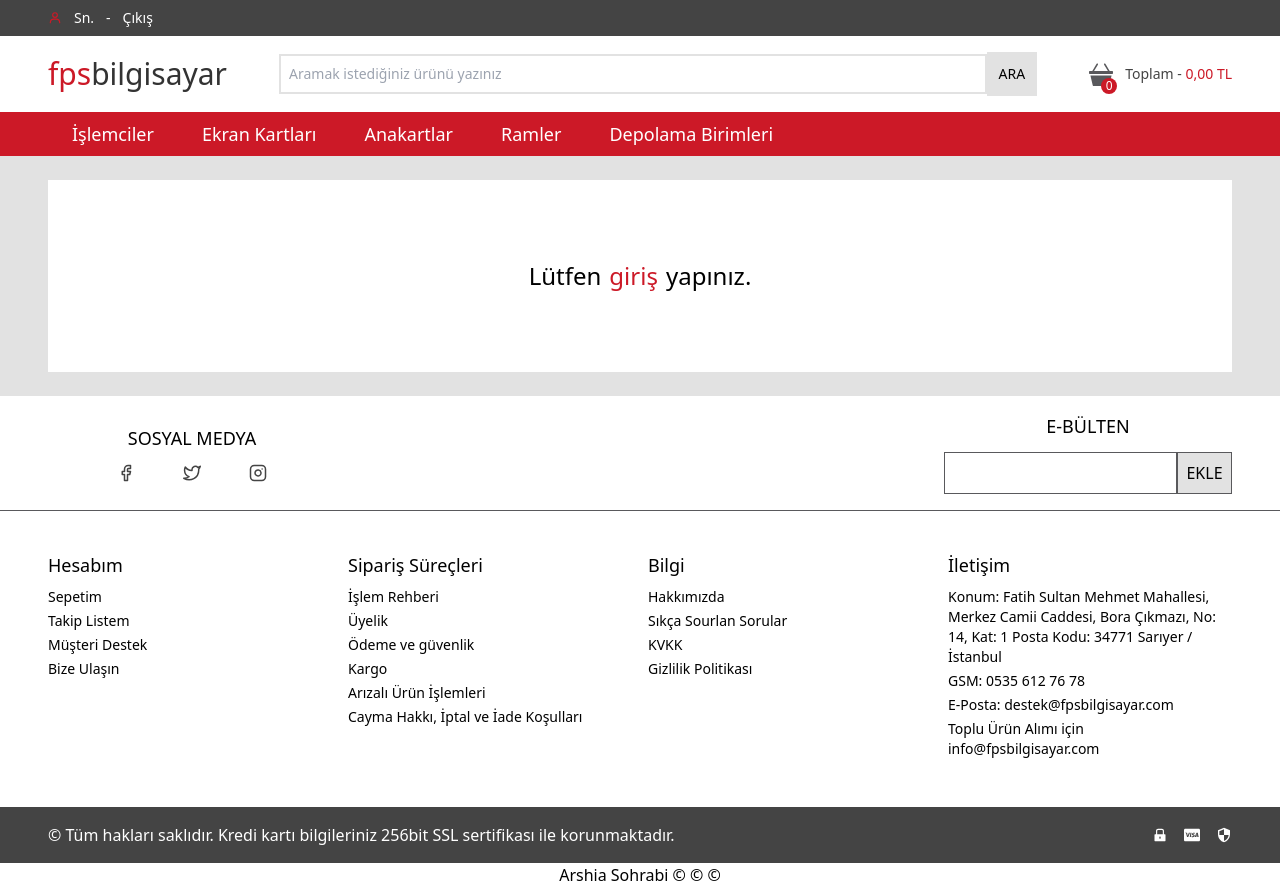
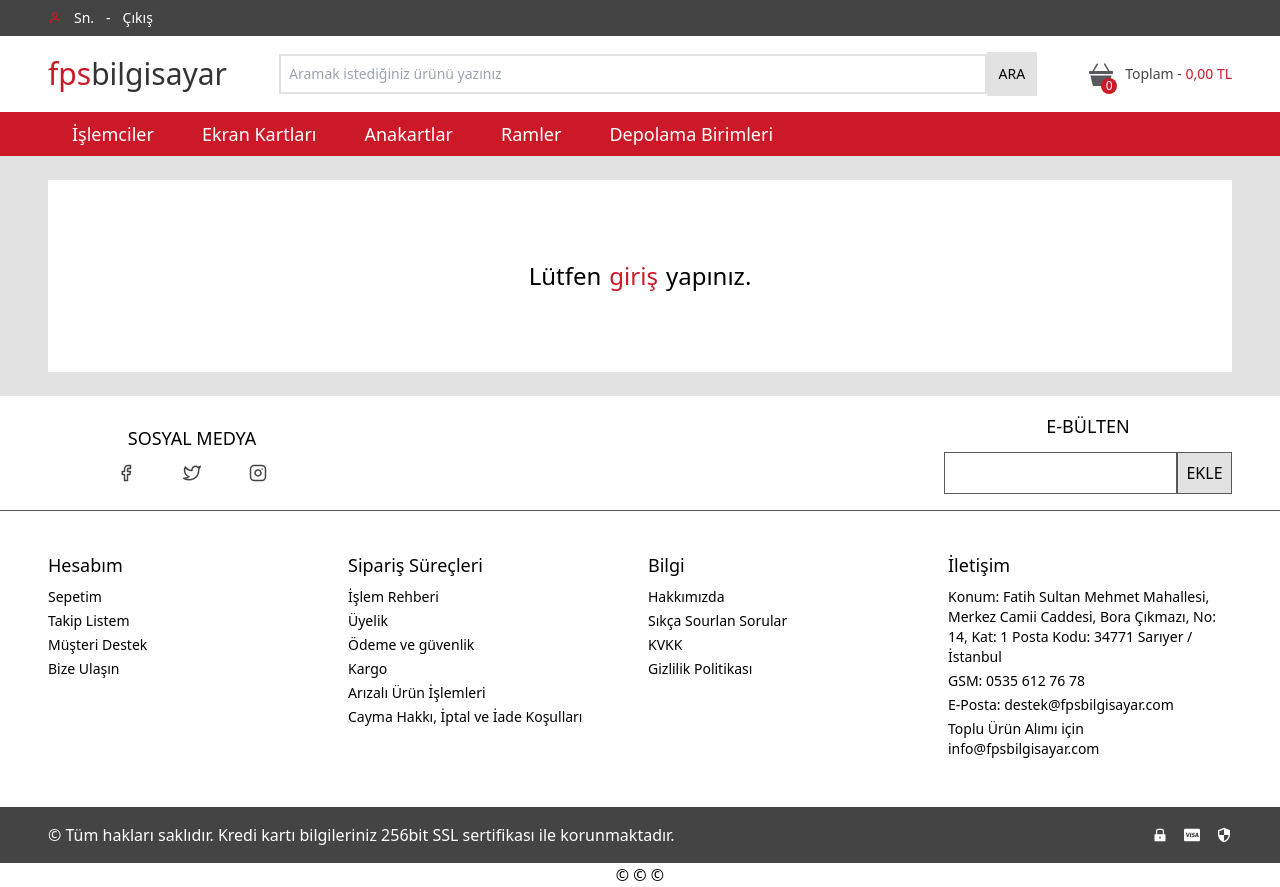
Before and after one commit to ArshiaXII/fps, a Next.js app: page /account/adress-book in a window 1280 px wide. Built offline with nearby package versions, Linux system fonts and the light colour scheme.

Commit message:
Update index.jsx

```diff
--- a/src/app/components/footer/footerBottom/index.jsx
+++ b/src/app/components/footer/footerBottom/index.jsx
@@ -18,7 +18,7 @@ export default function FooterBottom() {
                 </div>
             </div>
             <div className={S.bottom}>
-                Arshia Sohrabi © © ©
+                © © ©
             </div>
         </div>
     )
```
